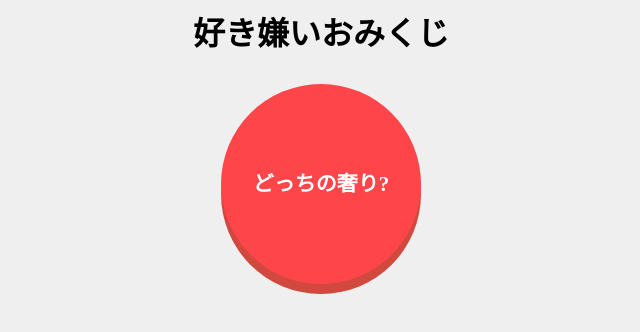
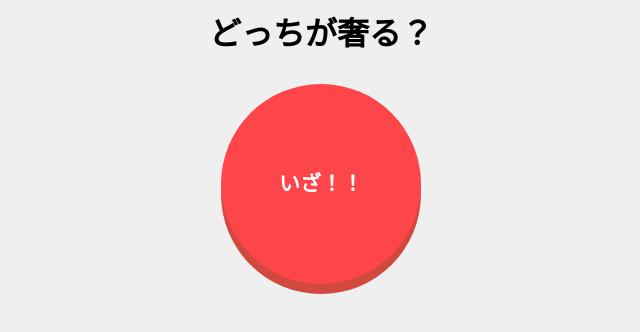
Before and after one commit to tokihiko1229/omikuji, a plain HTML site: page index.html in a window 1280 px wide. Shown: the whole page, without its empty margins (319-959 px from the left). Drawn offline with Linux system fonts and the light colour scheme.

Commit message:
Update index.html

```diff
--- a/index.html
+++ b/index.html
@@ -6,8 +6,8 @@
     <link rel="stylesheet" href="css/style.css">
   </head>
   <body>
-    <h1>好き嫌いおみくじ</h1>
-    <div id="btn">どっちの奢り?</div>
+    <h1>どっちが奢る？</h1>
+    <div id="btn">いざ！！</div>
 
     <script src="js/main.js"></script>
   </body>
```
